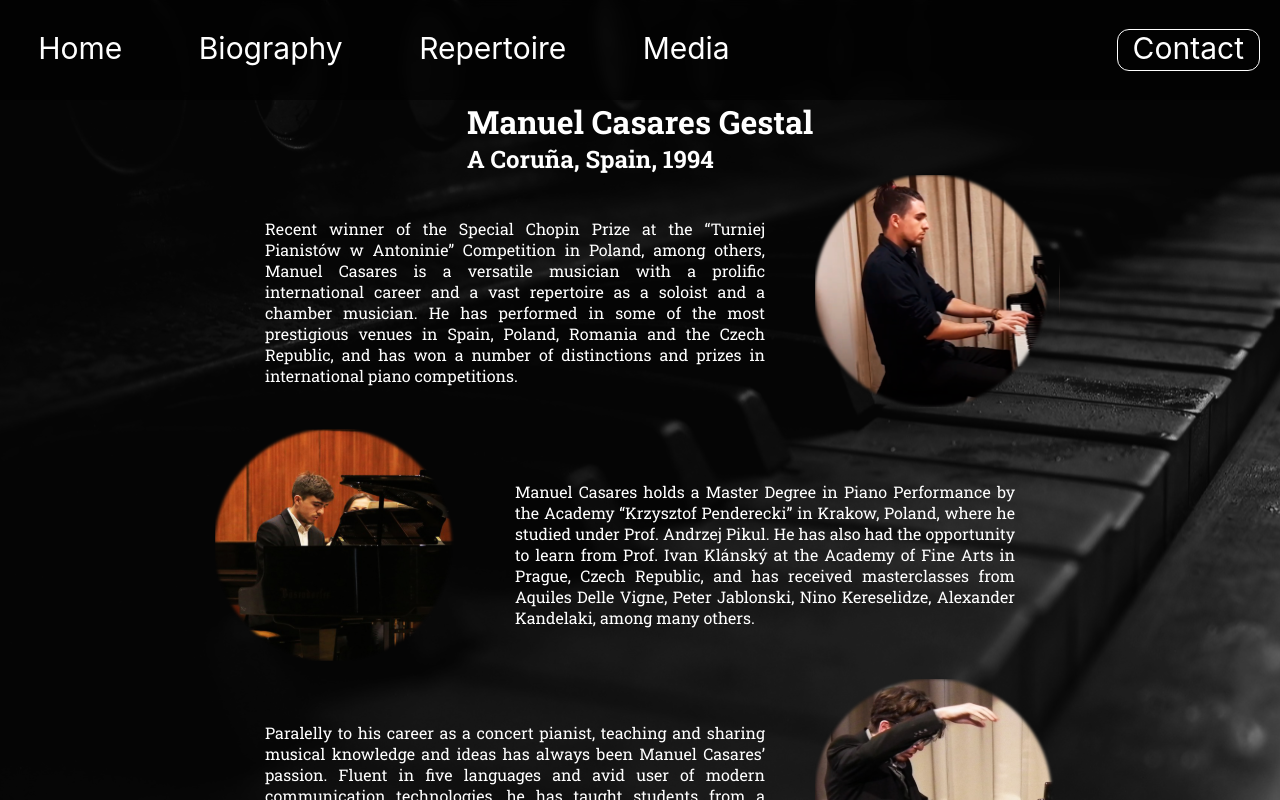
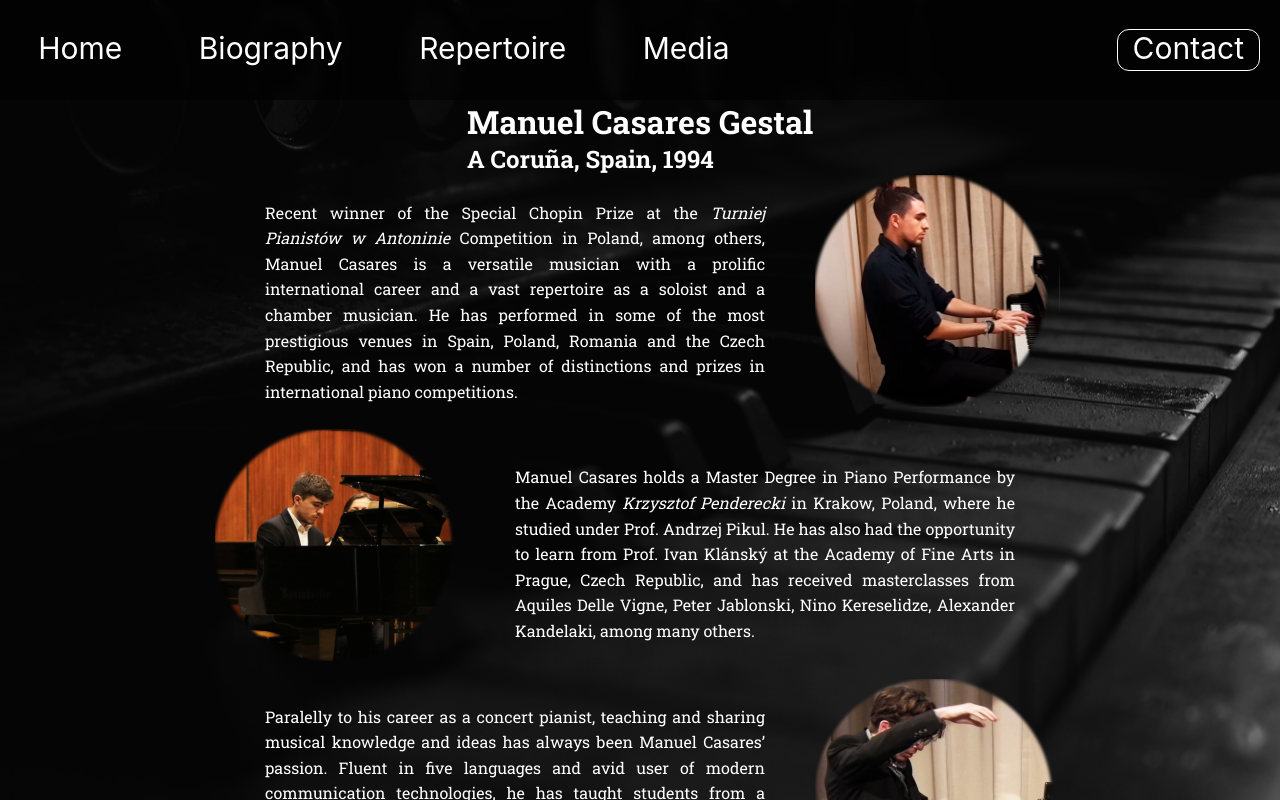
Before and after one commit to gabrielmoris/Manuel-Casares, a Next.js app: page /biography in a window 1280 px wide. Shown: the top 800 px of the page. Built offline with nearby package versions, Linux system fonts and the light colour scheme; a web font is replaced by a local one.

Commit message:
inor changes in the layout

```diff
--- a/pages/biography.tsx
+++ b/pages/biography.tsx
@@ -11,10 +11,10 @@ const Biography: NextPage = () => {
             </div>
             <div className="bio-body">
                 <p>
-                    Recent winner of the Special Chopin Prize at the “Turniej
-                    Pianistów w Antoninie” Competition in Poland, among others,
-                    Manuel Casares is a versatile musician with a prolific
-                    international career and a vast repertoire as a
+                    Recent winner of the Special Chopin Prize at the{" "}
+                    <i>Turniej Pianistów w Antoninie</i> Competition in Poland,
+                    among others, Manuel Casares is a versatile musician with a
+                    prolific international career and a vast repertoire as a
                     soloist and a chamber musician. He has performed in some of
                     the most prestigious venues in Spain, Poland, Romania and
                     the Czech Republic, and has won a number of distinctions and
@@ -40,12 +40,13 @@ const Biography: NextPage = () => {
                 />
                 <p>
                     Manuel Casares holds a Master Degree in Piano Performance by
-                    the Academy “Krzysztof Penderecki” in Krakow, Poland, where
-                    he studied under Prof. Andrzej Pikul. He has also had the
-                    opportunity to learn from Prof. Ivan Klánský at the Academy
-                    of Fine Arts in Prague, Czech Republic, and has received
-                    masterclasses from Aquiles Delle Vigne, Peter Jablonski,
-                    Nino Kereselidze, Alexander Kandelaki, among many others.
+                    the Academy <i>Krzysztof Penderecki</i> in Krakow, Poland,
+                    where he studied under Prof. Andrzej Pikul. He has also had
+                    the opportunity to learn from Prof. Ivan Klánský at the
+                    Academy of Fine Arts in Prague, Czech Republic, and has
+                    received masterclasses from Aquiles Delle Vigne, Peter
+                    Jablonski, Nino Kereselidze, Alexander Kandelaki, among many
+                    others.
                 </p>
             </div>
             <div className="bio-body">
--- a/styles/biography.scss
+++ b/styles/biography.scss
@@ -9,10 +9,10 @@
 
     .tittle {
         h1 {
-            font-family: 'Roboto Slab', serif;
+            font-family: "Roboto Slab", serif;
         }
         h2 {
-            font-family: 'Roboto Slab', serif;
+            font-family: "Roboto Slab", serif;
         }
 
         @media (max-width: 600px) {
@@ -33,10 +33,15 @@
         }
 
         p {
-            font-family: 'Roboto Slab', serif;
+            font-family: "Roboto Slab", serif;
             max-width: 500px;
             text-align: justify;
+            line-height:1.6;
             margin: 0 50px;
+
+            i {
+                font-family: "Roboto Slab", serif;
+            }
 
             @media (max-width: 600px) {
                 margin-bottom: 30px;
--- a/styles/repertoire.scss
+++ b/styles/repertoire.scss
@@ -9,11 +9,11 @@
         text-align: center;
         padding-top: 100px;
         h1 {
-            font-family: 'Roboto Slab', serif;
+            font-family: "Roboto Slab", serif;
             font-size: 40px;
         }
         h2 {
-            font-family: 'Roboto Slab', serif;
+            font-family: "Roboto Slab", serif;
             font-size: 30px;
             font-weight: 300;
         }
@@ -49,21 +49,21 @@
             margin: 0 15%;
             padding-left: 5%;
 
-
             h2 {
-                font-family: 'Roboto Slab', serif;
+                font-family: "Roboto Slab", serif;
                 padding-bottom: 20px;
                 font-size: 30px;
             }
             h3 {
-                font-family: 'Roboto Slab', serif;
+                font-family: "Roboto Slab", serif;
                 font-size: 20px;
             }
             ul {
                 li {
-                    font-family: 'Roboto Slab', serif;
+                    font-family: "Roboto Slab", serif;
                     margin-left: 30px;
                     font-size: 20px;
+                    line-height: 1.6;
                 }
                 padding-bottom: 20px;
             }
@@ -95,25 +95,25 @@
             min-width: 30%;
             margin: 0 15%;
 
-
             h2 {
-                font-family: 'Roboto Slab', serif;
+                font-family: "Roboto Slab", serif;
                 font-size: 30px;
                 padding-bottom: 20px;
             }
             h3 {
-                font-family: 'Roboto Slab', serif;
+                font-family: "Roboto Slab", serif;
                 font-size: 20px;
             }
             h4 {
-                font-family: 'Roboto Slab', serif;
+                font-family: "Roboto Slab", serif;
                 padding-bottom: 22px;
             }
             ul {
                 li {
-                    font-family: 'Roboto Slab', serif;
+                    font-family: "Roboto Slab", serif;
                     margin-left: 30px;
                     font-size: 20px;
+                    line-height: 1.6;
                 }
                 padding-bottom: 20px;
             }
@@ -122,7 +122,7 @@
                 padding-bottom: 20px;
             }
 
-            .afterunderlined{
+            .afterunderlined {
                 padding-top: 50px;
             }
 
```
